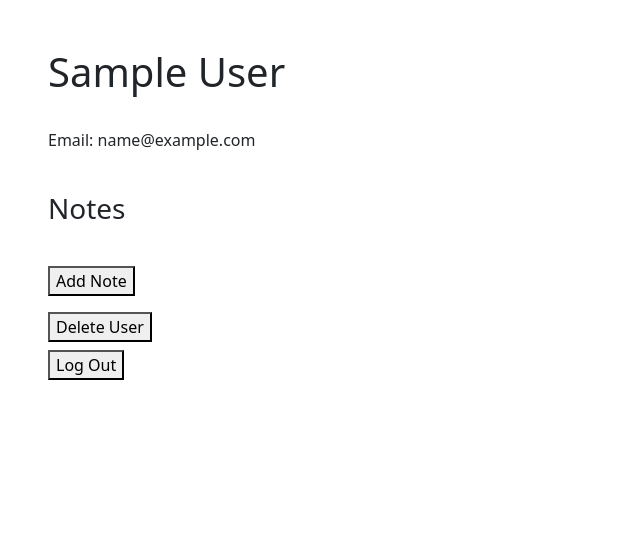
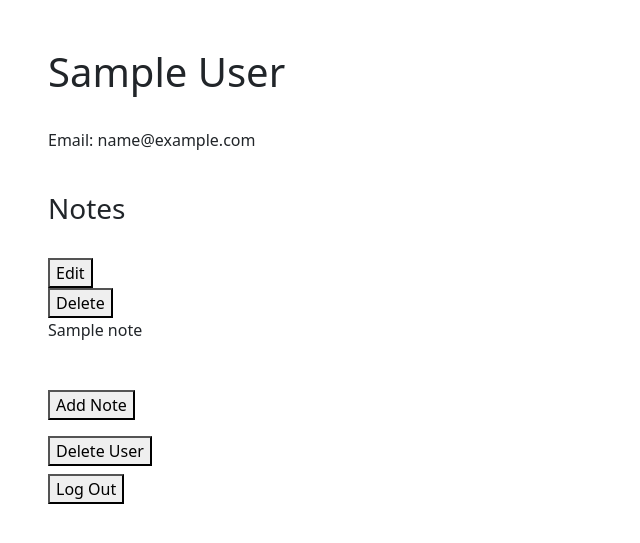
Before and after one commit to StrawberryShortyCake/Auth, a Flask app: a page that uses templates/user_info.jinja in a window 1280 px wide. Shown: the top 543 px of the page, without its empty margins (0-640 px from the left). Run offline with Flask 3, Linux system fonts and the light colour scheme; the visitor is signed in with stand-in values (Sample User, id 1); tables that the repository leaves empty hold one stand-in row (values such as "Sample post").

Commit message:
added add note functionality

```diff
--- a/app.py
+++ b/app.py
@@ -3,8 +3,8 @@ import os
 from flask import Flask, redirect, render_template, flash, session
 from flask_debugtoolbar import DebugToolbarExtension
 
-from models import db, dbx, User
-from forms import RegisterForm, LoginForm, CSRFProtectForm
+from models import db, dbx, User, Note
+from forms import RegisterForm, LoginForm, CSRFProtectForm, AddNoteForm
 from werkzeug.exceptions import Unauthorized
 
 app = Flask(__name__)
@@ -106,7 +106,10 @@ def show_user_page(username):
             q = db.select(User).where(User.username == session_username)
             user = dbx(q).scalars().one()
 
-            return render_template("user_info.jinja", user=user, form=form)
+            return render_template("user_info.jinja",
+                                   user=user,
+                                   form=form,
+                                   notes=user.notes)
 
         else:
             raise Unauthorized()
@@ -125,3 +128,47 @@ def log_out_of_account():
     # else raise unauthorized
 
     return redirect('/')
+
+
+@app.post("/users/<username>/delete")
+def delete_user(username):
+    """Remove the user from the database.
+    Log the user out and redirect to /."""
+
+    session_username = session["username"]
+
+    if session_username == username:
+        user = db.get_or_404(User, username)
+        session.pop('username', None)
+        db.session.delete(user)
+        db.session.commit()
+
+    return redirect('/')
+
+
+@app.route('/users/<username>/notes/add', methods=['GET', "POST"])
+def display_and_handle_add_note(username):
+    """Produce note form or handle add note.
+    Note form accepts a title, content."""
+
+    form = AddNoteForm()
+
+    if form.validate_on_submit():
+        title = form.title.data
+        content = form.content.data
+
+        new_note = Note(
+            title=title,
+            content=content,
+            owner_username=username
+        )
+
+        db.session.add(new_note)
+        db.session.commit()
+
+        flash(f'Added {new_note.title} note!')
+
+        return redirect(f"/users/{username}")
+
+    else:
+        return render_template("", form=form)
--- a/forms.py
+++ b/forms.py
@@ -1,5 +1,5 @@
 from flask_wtf import FlaskForm
-from wtforms import StringField, PasswordField, EmailField
+from wtforms import StringField, PasswordField, EmailField, TextAreaField
 from wtforms.validators import InputRequired, Length
 
 
@@ -45,5 +45,20 @@ class LoginForm(FlaskForm):
         validators=[InputRequired(), Length(min=8, max=20)]
     )
 
+
 class CSRFProtectForm(FlaskForm):
     """Form for CSRF protection"""
+
+
+class AddNoteForm(FlaskForm):
+    """Form for adding note"""
+
+    title = StringField(
+        "Title",
+        validators=[InputRequired(), Length(max=100)]
+    )
+
+    content = TextAreaField(
+        "Content",
+        validators=[InputRequired()]
+    )
--- a/templates/user_info.jinja
+++ b/templates/user_info.jinja
@@ -19,8 +19,11 @@
 </div>
 
 <div>
-  <button class="my-2">Add Note</button><br>
-  <button class="my-2">Delete User</button><br>
+  <form>
+    <button class="my-2">Add Note</button><br>
+
+    <button class="my-2" formmethod="POST" formaction="/users/{{ user.username }}/delete"> Delete User</button><br>
+  </form>
 </div>
 
 
```
